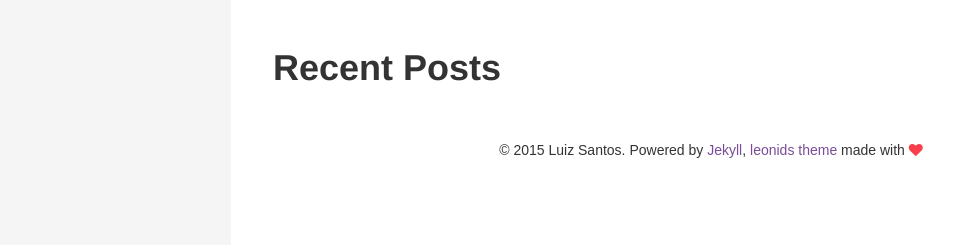
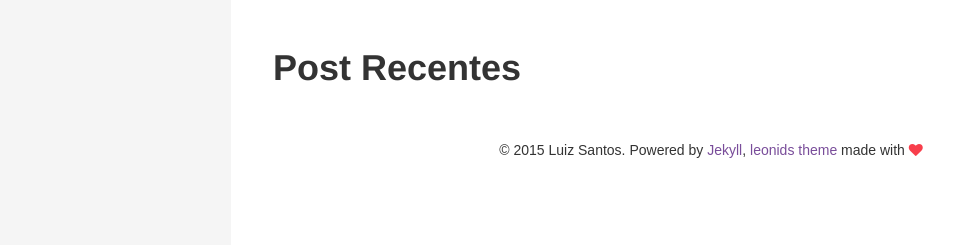
Before and after one commit to LuizSD/luizsd.github.io, a Jekyll site: the page built from index.html, in a window 1280 px wide. Shown: the top 245 px of the page, without its empty margins (89-1043 px from the left). Built offline with Jekyll 4.4.1, drawn with Linux system fonts in a browser that asks for light colours.

Commit message:
Mudando topo

```diff
--- a/_layouts/post-index.html
+++ b/_layouts/post-index.html
@@ -4,7 +4,7 @@ layout: default
 
 <div class="home">
 
-  <h1>Recent Posts</h1>
+  <h1>Post Recentes</h1>
 
   <div class="posts">
     {% for post in site.posts %}
```
